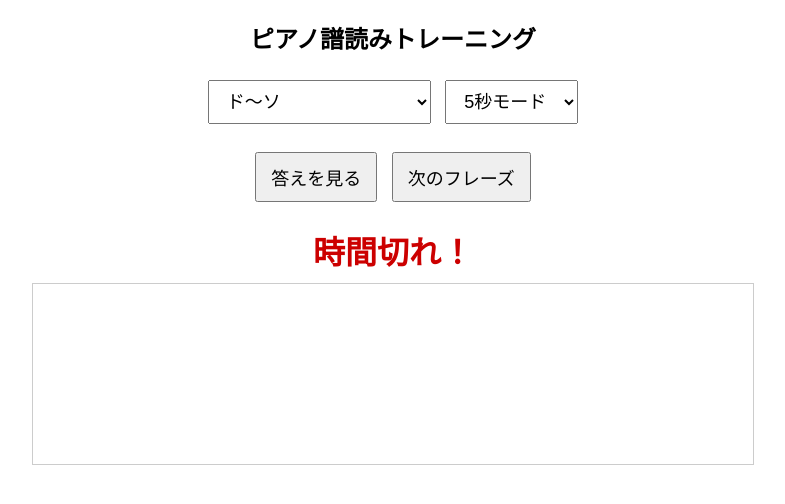
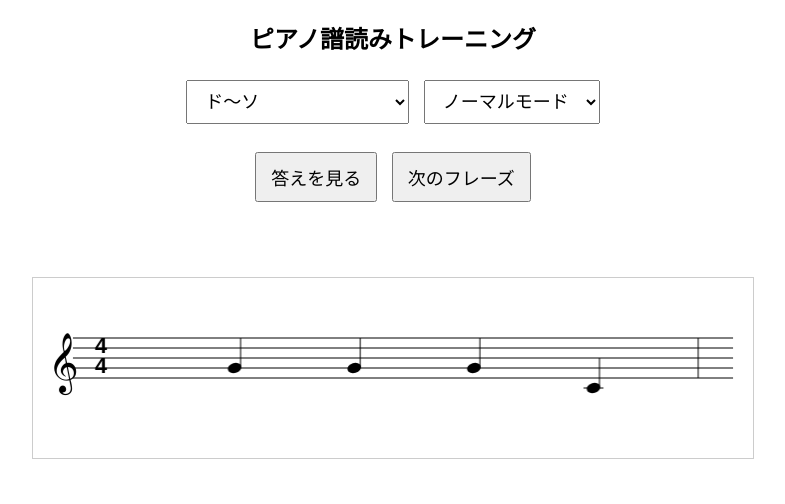
Before and after one commit to nowa3615-alt/music-reading-app-dev, a plain HTML site: page index.html in a window 1280 px wide. Shown: the whole page, without its empty margins (247-1032 px from the left). Drawn offline with Linux system fonts and the light colour scheme.

Commit message:
Add files via upload

```diff
--- a/index.html
+++ b/index.html
@@ -47,6 +47,7 @@ canvas{
   font-weight:bold;
   margin:10px;
   color:#cc0000;
+  min-height:40px;
 }
 
 </style>
@@ -65,6 +66,7 @@ canvas{
 </select>
 
 <select id="timeMode">
+  <option value="normal">ノーマルモード</option>
   <option value="5">5秒モード</option>
   <option value="3">3秒モード</option>
 </select>
@@ -148,8 +150,6 @@ function resizeCanvas(){
 
   canvas.width = rect.width;
   canvas.height = CONFIG.canvasHeight;
-
-  // 画面幅に合わせて自動調整
 
   CONFIG.noteStartX = canvas.width * 0.28;
 
@@ -239,9 +239,16 @@ function drawNoteHead(x,y){
 }
 
 
+// ========================================
+// 棒方向
+// ========================================
+
 function isStemUp(pos){
 
-  return pos <= 4;
+  // ラまでは上向き
+  // シ以上は下向き
+
+  return pos <= 5;
 }
 
 
@@ -373,27 +380,22 @@ function generatePitchSequence(length,max){
 
   for(let i=1;i<length;i++){
 
-    // 最後の音
     if(i === length - 1){
 
       const endRand = Math.random();
 
-      // ドで終わりやすい
       if(endRand < 0.5){
 
         current = 0;
 
-      // ソ
       }else if(endRand < 0.7){
 
         current = 4;
 
-      // ミ
       }else if(endRand < 0.85){
 
         current = 2;
 
-      // その他
       }else{
 
         current = Math.floor(Math.random() * max);
@@ -404,7 +406,6 @@ function generatePitchSequence(length,max){
       break;
     }
 
-    // シ→ドしやすい
     if(current === 6 && Math.random() < 0.7){
 
       current = 7;
@@ -424,15 +425,12 @@ function generatePitchSequence(length,max){
 
       const r = Math.random();
 
-      // 近くに進む
       if(r < 0.7){
 
         current += Math.random() < 0.5 ? -1 : 1;
 
-      // 同じ音
       }else if(r < 0.9){
 
-      // 少し跳躍
       }else{
 
         const jump = Math.random() < 0.5 ? -2 : 2;
@@ -613,9 +611,18 @@ function startTimer(){
 
   clearInterval(timerInterval);
 
-  let timeLeft = parseInt(
-    document.getElementById("timeMode").value
-  );
+  const mode =
+    document.getElementById("timeMode").value;
+
+  // ノーマルモード
+  if(mode === "normal"){
+
+    timerElement.textContent = "";
+
+    return;
+  }
+
+  let timeLeft = parseInt(mode);
 
   timerElement.textContent = timeLeft;
 
@@ -646,7 +653,8 @@ function startNewQuestion(){
 
   resizeCanvas();
 
-  const level = document.getElementById("level").value;
+  const level =
+    document.getElementById("level").value;
 
   currentNotes = createNotes(level);
 
```
